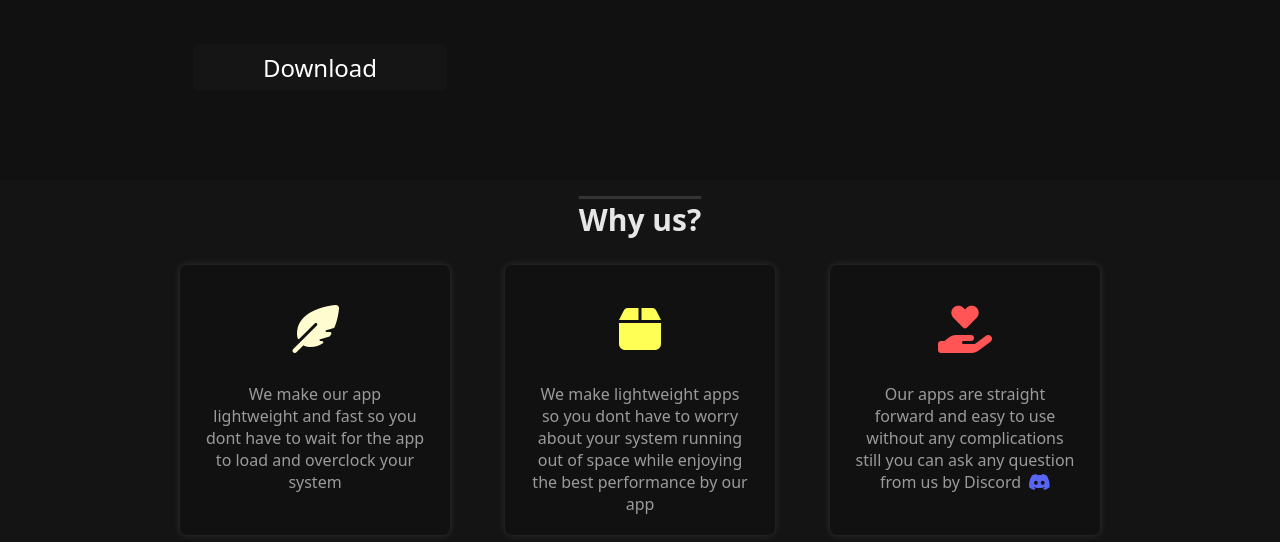
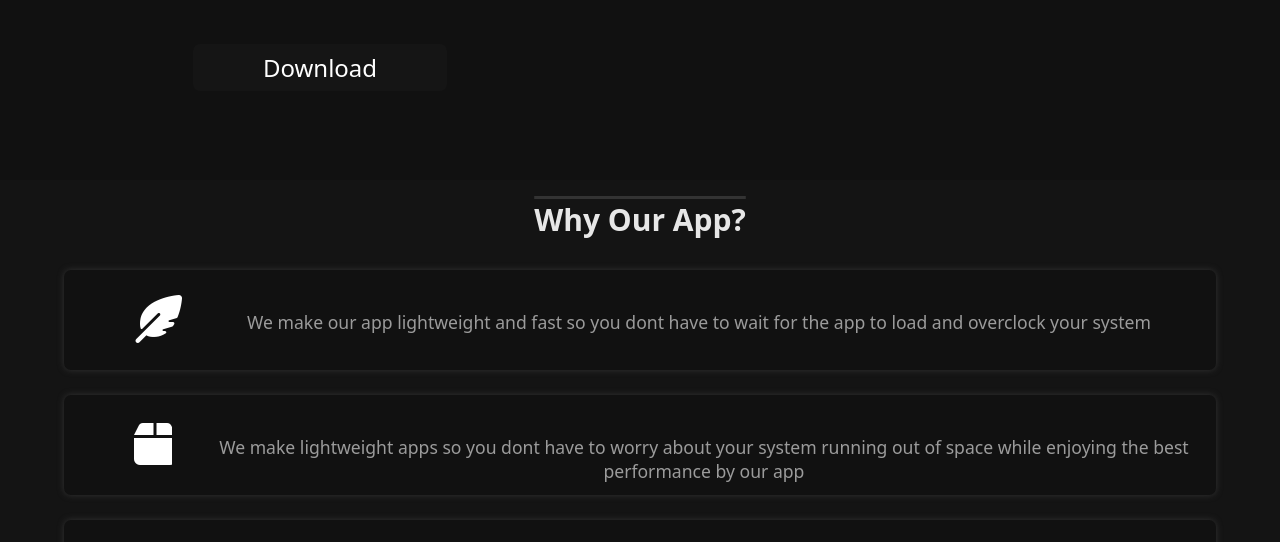
Before and after one commit to MrFiend179/flubel-webpage, a plain HTML site: page index.html in a window 1280 px wide. Shown: the part 1050-1592 px from the top of the page. Drawn offline with Linux system fonts and the light colour scheme.

Commit message:
new changes in gui

```diff
--- a/index.html
+++ b/index.html
@@ -82,19 +82,25 @@
             <span id="btn" onclick="window.open('https://github.com/MrFiend179/Flubel-System-Info/releases')">Download</span>
         </div>
     </div>
-    <div id="whyus">Why us?</div>
+    <div id="whyus">Why Our App?</div>
     <div id="whyusdesc">
         <div id="r1">
-            <span id="icon1" class="fa-solid fa-feather-pointed fa-3x"></span>
+           <!-- <span id="icon1" class="fa-solid fa-feather-pointed fa-3x"></span>
+            <span id="desc1">We make our app lightweight and fast so you dont have to wait for the app to load and overclock your system</span>-->
+            <span id="icon0" class="fa-solid fa-feather-pointed fa-3x"></span>
             <span id="desc1">We make our app lightweight and fast so you dont have to wait for the app to load and overclock your system</span>
+
         </div>
         <div id="r2">
-            <span id="icon2" class="fa-solid fa-box fa-3x" ></span>
-            <span id="desc2">We make lightweight apps so you dont have to worry about your system running out of space while enjoying the best performance by our app</span>
+            <span id="icon01" class="fa-solid fa-box fa-3x" ></span>
+            <span id="desc01">We make lightweight apps so you dont have to worry about your system running out of space while enjoying the best performance by our app</span>
+
+           <!-- <span id="icon2" class="fa-solid fa-box fa-3x" ></span>
+            <span id="desc2">We make lightweight apps so you dont have to worry about your system running out of space while enjoying the best performance by our app</span>-->
         </div>
         <div id="r3">
-            <span id="icon3" class="fa-solid fa-hand-holding-heart fa-3x"></span>
-            <span id="desc3">Our apps are straight forward and easy to use without any complications still you can ask any question from us by Discord &nbsp;<svg id="smdisc" onclick="window.open('https://discord.gg/ceAv3Njqmk')" xmlns="http://www.w3.org/2000/svg" style="vertical-align: -0.125em;" width="1.29em" height="1em" preserveAspectRatio="xMidYMid meet" viewBox="0 0 256 199"><path fill="#5865F2" d="M216.856 16.597A208.502 208.502 0 0 0 164.042 0c-2.275 4.113-4.933 9.645-6.766 14.046c-19.692-2.961-39.203-2.961-58.533 0c-1.832-4.4-4.55-9.933-6.846-14.046a207.809 207.809 0 0 0-52.855 16.638C5.618 67.147-3.443 116.4 1.087 164.956c22.169 16.555 43.653 26.612 64.775 33.193A161.094 161.094 0 0 0 79.735 175.3a136.413 136.413 0 0 1-21.846-10.632a108.636 108.636 0 0 0 5.356-4.237c42.122 19.702 87.89 19.702 129.51 0a131.66 131.66 0 0 0 5.355 4.237a136.07 136.07 0 0 1-21.886 10.653c4.006 8.02 8.638 15.67 13.873 22.848c21.142-6.58 42.646-16.637 64.815-33.213c5.316-56.288-9.08-105.09-38.056-148.36ZM85.474 135.095c-12.645 0-23.015-11.805-23.015-26.18s10.149-26.2 23.015-26.2c12.867 0 23.236 11.804 23.015 26.2c.02 14.375-10.148 26.18-23.015 26.18Zm85.051 0c-12.645 0-23.014-11.805-23.014-26.18s10.148-26.2 23.014-26.2c12.867 0 23.236 11.804 23.015 26.2c0 14.375-10.148 26.18-23.015 26.18Z"/></svg></span>
+            <span id="icon02" class="fa-solid fa-hand-holding-heart fa-3x"></span>
+            <span id="desc02">Our apps are straight forward and easy to use without any complications still you can ask any question from us by Discord &nbsp;<svg id="smdisc" onclick="window.open('https://discord.gg/ceAv3Njqmk')" xmlns="http://www.w3.org/2000/svg" style="vertical-align: -0.125em;" width="1.29em" height="1em" preserveAspectRatio="xMidYMid meet" viewBox="0 0 256 199"><path fill="#5865F2" d="M216.856 16.597A208.502 208.502 0 0 0 164.042 0c-2.275 4.113-4.933 9.645-6.766 14.046c-19.692-2.961-39.203-2.961-58.533 0c-1.832-4.4-4.55-9.933-6.846-14.046a207.809 207.809 0 0 0-52.855 16.638C5.618 67.147-3.443 116.4 1.087 164.956c22.169 16.555 43.653 26.612 64.775 33.193A161.094 161.094 0 0 0 79.735 175.3a136.413 136.413 0 0 1-21.846-10.632a108.636 108.636 0 0 0 5.356-4.237c42.122 19.702 87.89 19.702 129.51 0a131.66 131.66 0 0 0 5.355 4.237a136.07 136.07 0 0 1-21.886 10.653c4.006 8.02 8.638 15.67 13.873 22.848c21.142-6.58 42.646-16.637 64.815-33.213c5.316-56.288-9.08-105.09-38.056-148.36ZM85.474 135.095c-12.645 0-23.015-11.805-23.015-26.18s10.149-26.2 23.015-26.2c12.867 0 23.236 11.804 23.015 26.2c.02 14.375-10.148 26.18-23.015 26.18Zm85.051 0c-12.645 0-23.014-11.805-23.014-26.18s10.148-26.2 23.014-26.2c12.867 0 23.236 11.804 23.015 26.2c0 14.375-10.148 26.18-23.015 26.18Z"/></svg></span>
         </div>
     </div>
     <div id="bottom">
--- a/style.css
+++ b/style.css
@@ -437,27 +437,79 @@ body{
 }
 #whyusdesc{
     width: 100%;
-    height: 300px;
+    height: 350px;
     display:flex;
+    flex-direction: column;
     align-items: center;
     justify-content: space-between;
+    padding-top: 20px;
+    padding-bottom: 20px;
 }
 #r1{
     background-color: #111111;
-    width: 270px;
-    height: 90%;
+    width: 90%;
+    height: 100px;
     border-radius: 7px;
-    margin-left: 180px;
     filter: drop-shadow(0px 0px 3px #333);
     display: flex;
-    flex-direction: column;
+}
+#icon0{
+    color: white;
+    margin-left: 70px;
+    margin-right: 20px;
+    margin-top: 25px;
+}
+#icon01{
+    color: white;
+    margin-left: 70px;
+    margin-right: 0px;
+    margin-top: 25px;
+    padding-right: 3px;
+}
+#icon02{
+    color: white;
+    margin-left: 70px;
+    margin-right: 20px;
+    margin-top: 25px;
+}
+#r2{
+    background-color: #111111;
+    width: 90%;
+    height: 100px;
+    border-radius: 7px;
+    filter: drop-shadow(0px 0px 3px #333);
+    display: flex;
+
+}
+#r3{
+    background-color: #111111;
+    width: 90%;
+    height: 100px;
+    border-radius: 7px;
+    filter: drop-shadow(0px 0px 3px #333);
+    display: flex;
 
 }
 #desc1{
     color: rgb(155, 155, 155);
     margin-right: 25px;
-    margin-left: 25px;
-    margin-top: 30px;
+    margin-left: 45px;
+    margin-top: 40px;
+    font-size: 1.1rem;
+}
+#desc01{
+    color: rgb(155, 155, 155);
+    margin-right: 25px;
+    margin-left: 45px;
+    margin-top: 40px;
+    font-size: 1.1rem;
+}
+#desc02{
+    color: rgb(155, 155, 155);
+    margin-right: 25px;
+    margin-left: 45px;
+    margin-top: 40px;
+    font-size: 1.1rem;
 }
 #icon1{
     color: #FFFDD0;
@@ -469,45 +521,7 @@ body{
 #lmb{
     display: none;
 }
-#r2{
-    background-color: #111111;
-    width: 270px;
-    height: 90%;
-    border-radius: 7px;
-    filter: drop-shadow(0px 0px 3px #333);
-    display: flex;
-    flex-direction: column;
-}
-#icon2{
-    color:  #FFFF55;
-    margin-top: 40px;
-}
-#desc2{
-    color: rgb(155, 155, 155);
-    margin-right: 25px;
-    margin-left: 25px;
-    margin-top: 30px;
-}
-#r3{
-    background-color: #111111;
-    width: 270px;
-    height: 90%;
-    border-radius: 7px;
-    margin-right: 180px;
-    filter: drop-shadow(0px 0px 3px #333);
-    display: flex;
-    flex-direction: column;
-}
-#icon3{
-    color: #FF5555;
-    margin-top: 40px;
-}
-#desc3{
-    color: rgb(155, 155, 155);
-    margin-right: 25px;
-    margin-left: 25px;
-    margin-top: 30px;
-}
+
 @media screen and (max-width: 786px) {
     #sysinf{
         flex-direction: column;
@@ -556,7 +570,7 @@ body{
         margin-top: 3px;
     }
     #cont2{
-        flex: 12;
+        flex: 1;
     }
     #notd{
         display: none;
@@ -722,18 +736,24 @@ body{
         margin-right: 10px;
         height: 280px;
         margin-bottom: 10px;
+        display: flex;
+        flex-direction: column;
     }
     #r2{
         margin-left: 10px;
         margin-right: 10px;
         height: 280px;
         margin-bottom: 10px;
+        display: flex;
+        flex-direction: column;
     }
     #r3{
         margin-left: 10px;
         margin-right: 10px;
         height: 280px;
         margin-bottom: 10px;
+        display: flex;
+        flex-direction: column;
     }
     #bcent{
         display: none;
@@ -771,4 +791,25 @@ body{
         color: white;
         margin-right: 5px;
     }
+    #icon0{
+        color: white;
+        margin-left: 15px;
+    }
+    #icon01{
+        color: white;
+        margin-left: 15px;
+    }
+    #icon02{
+        color: white;
+        margin-left: 15px;
+    }
+    #desc1{
+        margin-right: 40px;
+    }
+    #desc01{
+        margin-right: 40px;
+    }
+    #desc02{
+        margin-right: 40px;
+    }
 }
```
Also changed, not shown: 1 other file.
